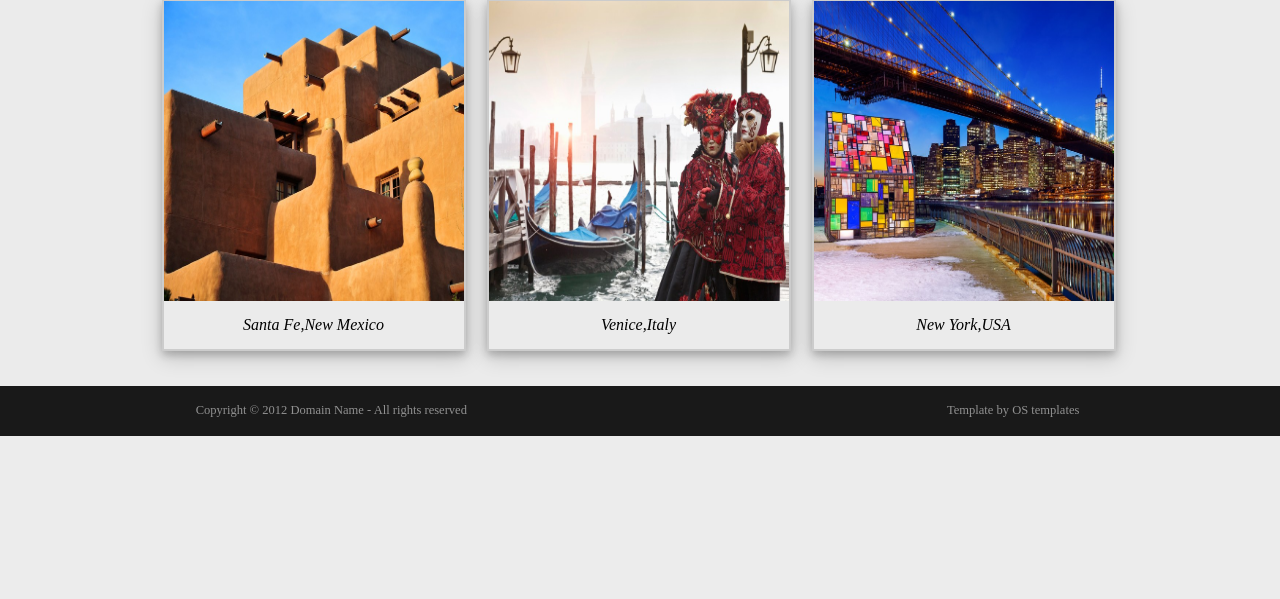
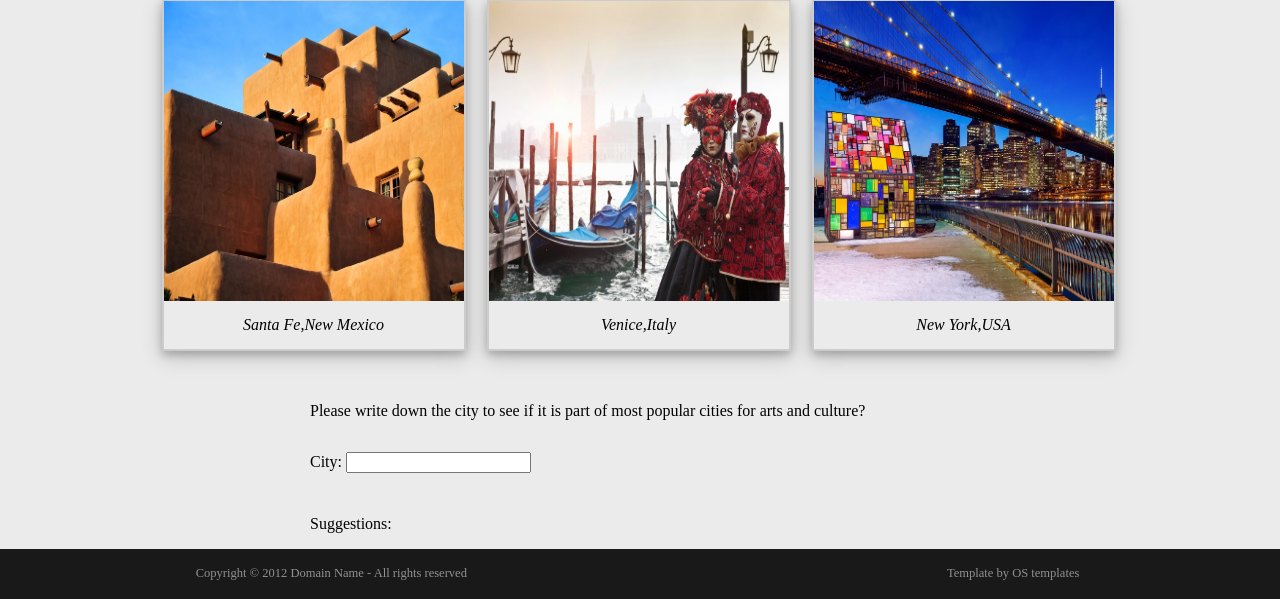
Before and after one commit to MeritaAhmeti/Classical-Art, a PHP site: page /gallery.php in a window 1280 px wide. Shown: the part 1414-2013 px from the top of the page. Before the commit the page ends 1850 px from the top, so only its background shows below. Run offline with PHP 8.4, Linux system fonts and the light colour scheme.

Commit message:
Shembull me AJAX

```diff
--- a/gallery.php
+++ b/gallery.php
@@ -8,6 +8,27 @@
         <link rel="stylesheet" href="CSS/header.css">
 
         <title>Gallery</title>
+	                 <script>
+        function showHint(str){
+            if(str.length == 0){
+                document.getElementById("txtHint").innerHTML = "";
+                return;
+            }
+            else
+            {
+                var xmlhttp = new XMLHttpRequest();
+                xmlhttp.onreadystatechange = function(){
+                    if(this.readyState == 4 && this.status == 200)
+                    {
+                        document.getElementById("txtHint").innerHTML = this.responseText;
+                    }
+                }
+                xmlhttp.open("GET","gethint.php?q="+str,true);
+                xmlhttp.send();
+            }
+        }
+
+    </script>
     </head>
     <body>
         <div class="top-bar">
@@ -137,6 +158,12 @@
                 </div>
             </div>
         </div>
+	   <p style="display:inline-block; margin-left:310px ;">Please write down the city to see if it is part of most popular cities for arts and culture?</p>
+        <form>
+        <p style="display:inline-block; margin-left:310px ;"> City:
+        <input style="display:inline-block;margin-right:100px; margin-bottom: 10px;" type="text" onkeyup="showHint(this.value)"><br>
+        <p style=" margin-left:310px"> Suggestions: <span id="txtHint"></span></p>
+        </form>
 <footer>
 	 <div class="copyright">
                 <p>Copyright &copy; 2012 Domain Name - All rights reserved <span class="template">Template by OS templates</span></p>
```
